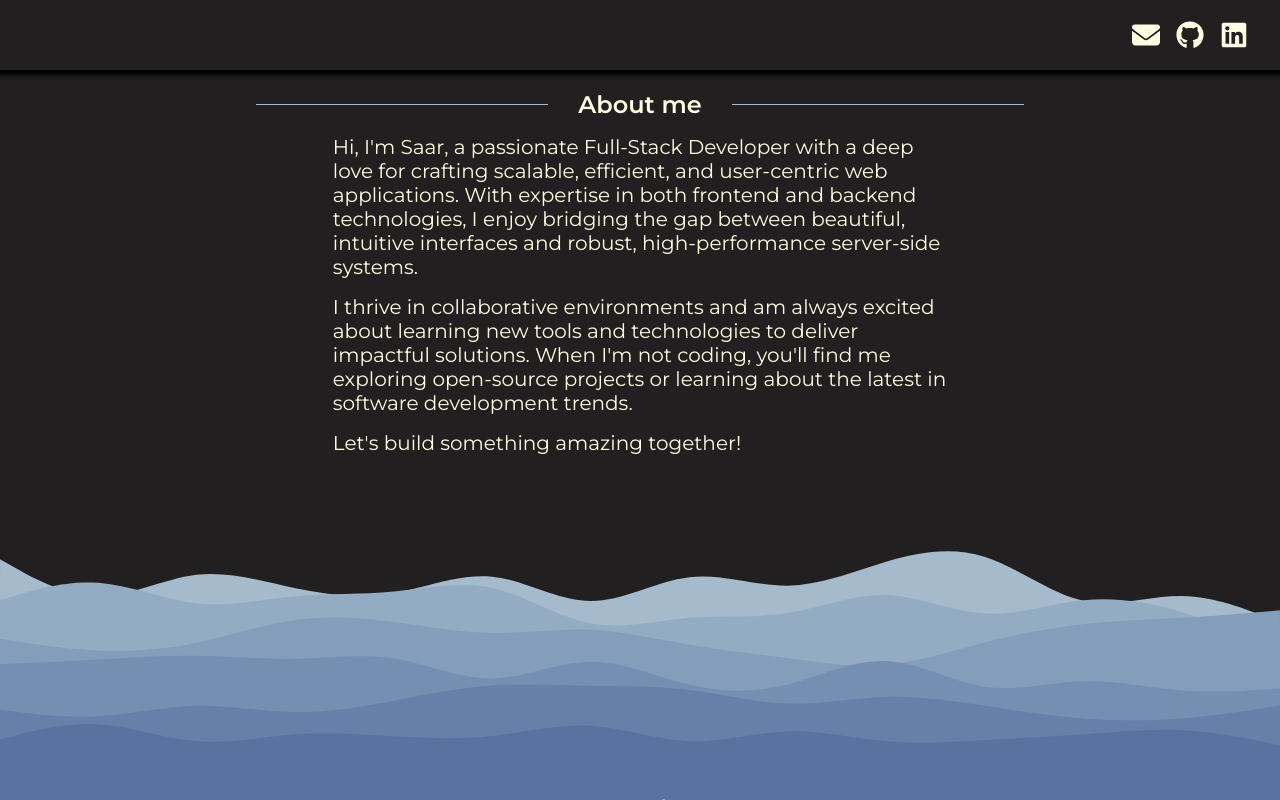
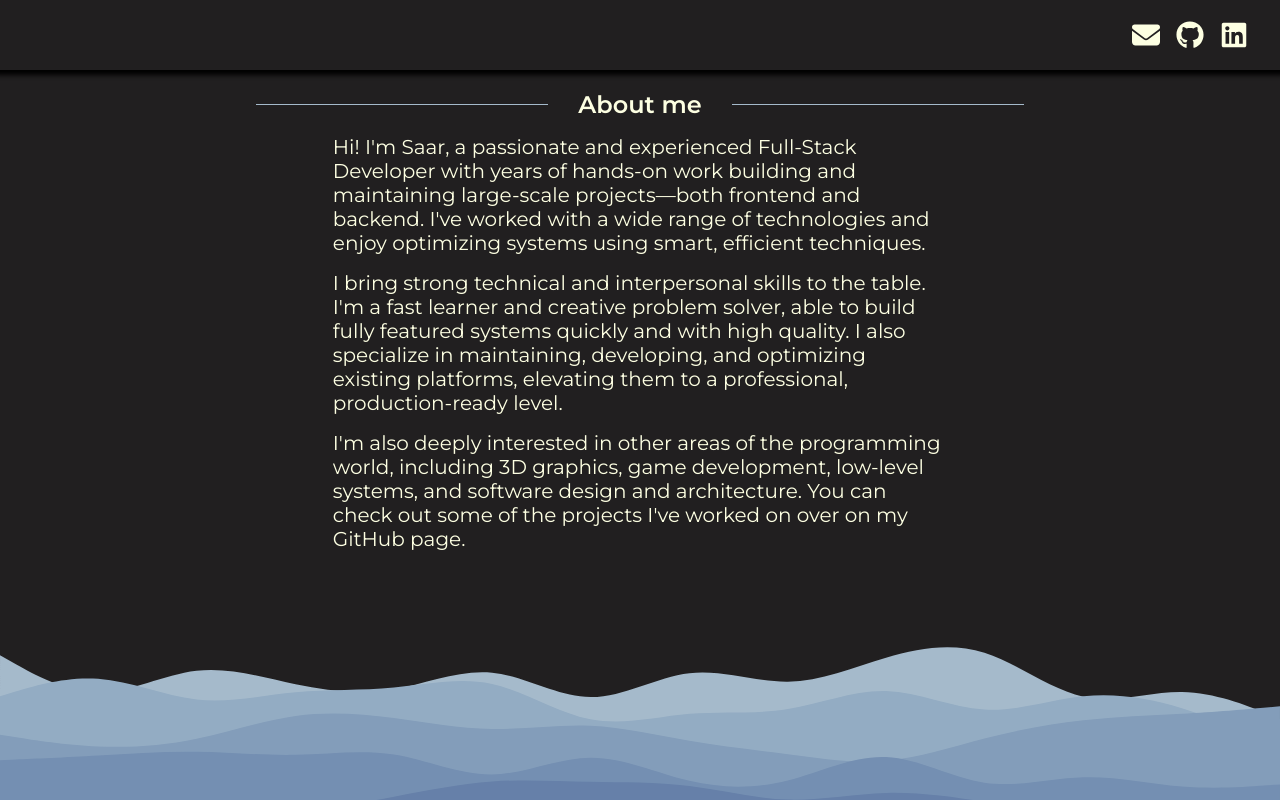
Before and after one commit to Saar25/saar25.github.io, a Next.js app: page / in a window 1280 px wide. Built offline with nearby package versions, Linux system fonts and the light colour scheme.

Commit message:
added less chat gpt info about me

```diff
--- a/src/components/card-preview-list/card-preview-list.tsx
+++ b/src/components/card-preview-list/card-preview-list.tsx
@@ -21,6 +21,17 @@ export const CardPreviewList = ({ cards }: CardPreviewListProps) => {
                 centeredSlides={true}
                 autoplay={{ delay: 2500 }}
                 slidesPerView={4.5}
+                breakpoints={{
+                    0: {
+                        slidesPerView: 1.5,
+                    },
+                    400: {
+                        slidesPerView: 2,
+                    },
+                    1000: {
+                        slidesPerView: 4,
+                    },
+                }}
             >
                 {cards.map(card => (
                     <SwiperSlide className={styles['card-preview-list-swiper-slide']} key={card.id}>
--- a/src/components/main/main.tsx
+++ b/src/components/main/main.tsx
@@ -16,17 +16,21 @@ export const Main = () => {
                 </article>
                 <article className={`${styles['main-section-body']} ${styles['about-me']}`}>
                     <span>
-                        Hi, I'm Saar, a passionate Full-Stack Developer with a deep love for crafting scalable,
-                        efficient, and user-centric web applications. With expertise in both frontend and backend
-                        technologies, I enjoy bridging the gap between beautiful, intuitive interfaces and robust,
-                        high-performance server-side systems.
+                        Hi! I'm Saar, a passionate and experienced Full-Stack Developer with years of hands-on work
+                        building and maintaining large-scale projects—both frontend and backend. I've worked with a wide
+                        range of technologies and enjoy optimizing systems using smart, efficient techniques.
                     </span>
                     <span>
-                        I thrive in collaborative environments and am always excited about learning new tools and
-                        technologies to deliver impactful solutions. When I'm not coding, you'll find me exploring
-                        open-source projects or learning about the latest in software development trends.
+                        I bring strong technical and interpersonal skills to the table. I'm a fast learner and creative
+                        problem solver, able to build fully featured systems quickly and with high quality. I also
+                        specialize in maintaining, developing, and optimizing existing platforms, elevating them to a
+                        professional, production-ready level.
                     </span>
-                    <span>Let's build something amazing together!</span>
+                    <span>
+                        I'm also deeply interested in other areas of the programming world, including 3D graphics, game
+                        development, low-level systems, and software design and architecture. You can check out some of
+                        the projects I've worked on over on my GitHub page.
+                    </span>
                 </article>
             </section>
 
```
